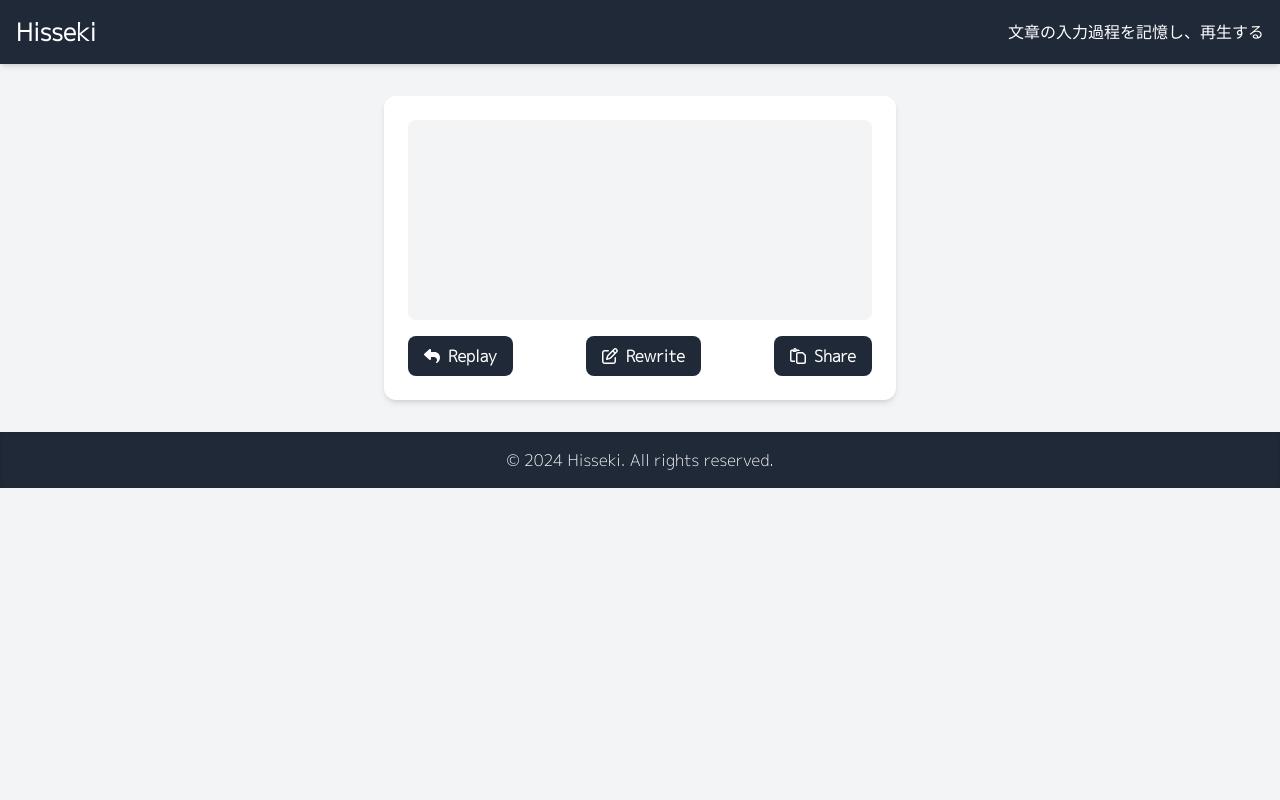
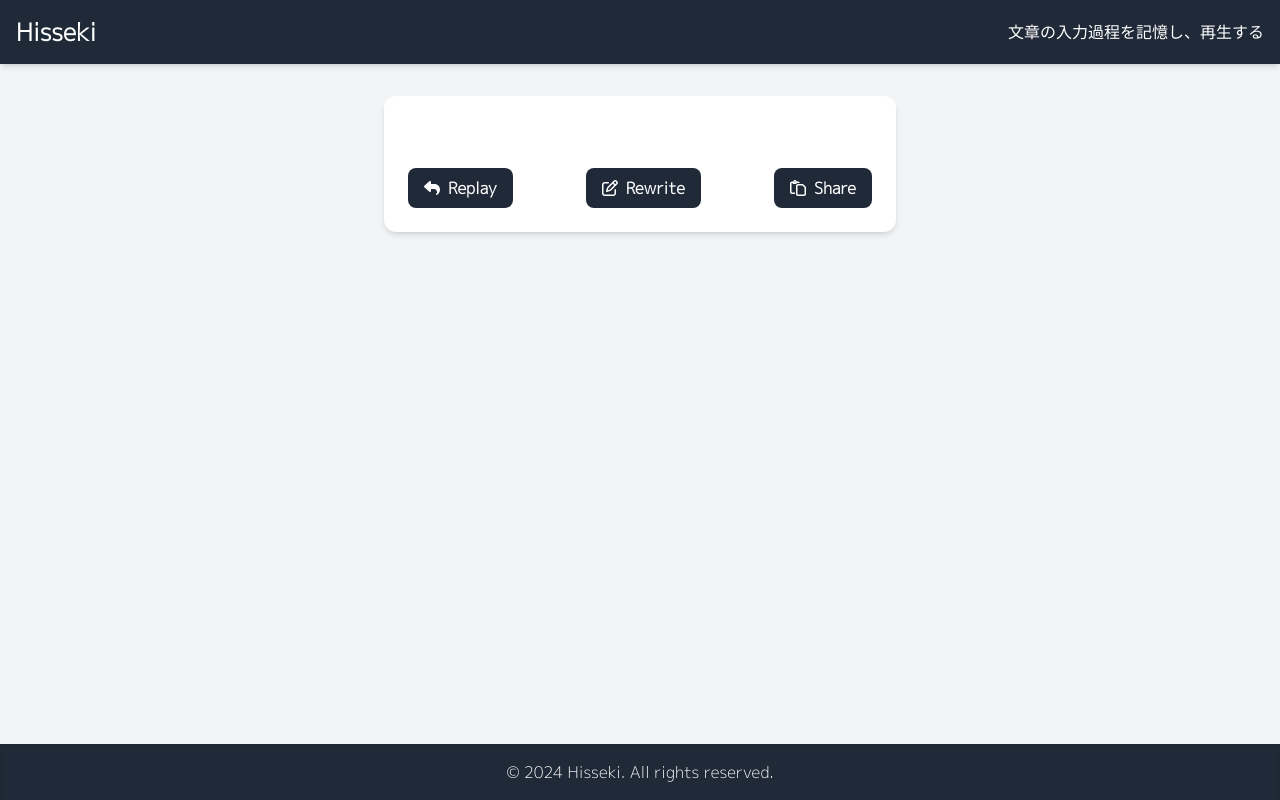
Before and after one commit to 0ldx7/Hisseki, a Next.js app: page /playback in a window 1280 px wide. Built offline with nearby package versions, Linux system fonts and the light colour scheme.

Commit message:
layoutのmainにflex-growを追加してfooter位置を画面下部に固定

```diff
--- a/src/app/layout.tsx
+++ b/src/app/layout.tsx
@@ -17,14 +17,14 @@ export default function RootLayout({
 }>) {
   return (
     <html lang="ja">
-      <body className={`${MPlus1p.className} bg-gray-100 text-gray-900`}>
-        <header className="bg-gray-800 text-white p-4 shadow-md">
+      <body className={`${MPlus1p.className} flex flex-col min-h-screen bg-gray-100 text-gray-900`}>
+        <header className=" bg-gray-800 text-white p-4 shadow-md">
           <div className="container mx-auto flex flex-col items-center sm:flex-row justify-between">
             <h1 className="text-2xl font-bold">Hisseki</h1>
             <p className="mt-2 sm:mt-0">文章の入力過程を記憶し、再生する</p>
           </div>
         </header>
-        <main className="container mx-auto p-4 sm:p-6 lg:p-8">
+        <main className="grow container mx-auto p-4 sm:p-6 lg:p-8">
           {children}
         </main>
         <footer className="bg-gray-800 text-white p-4 shadow-inner">
--- a/src/app/playback/page.tsx
+++ b/src/app/playback/page.tsx
@@ -128,7 +128,7 @@ const Playback: React.FC = () => {
 
     return (
         <div className="p-6 max-w-lg mx-auto bg-white text-gray-900 rounded-xl shadow-md space-y-4">
-            <div className="whitespace-pre-wrap p-4 bg-gray-100 rounded-lg min-h-[200px]">
+            <div className="whitespace-pre-wrap p-4 rounded-lg">
                 {text}
             </div>
             <div className="mt-4 text-center">
```
